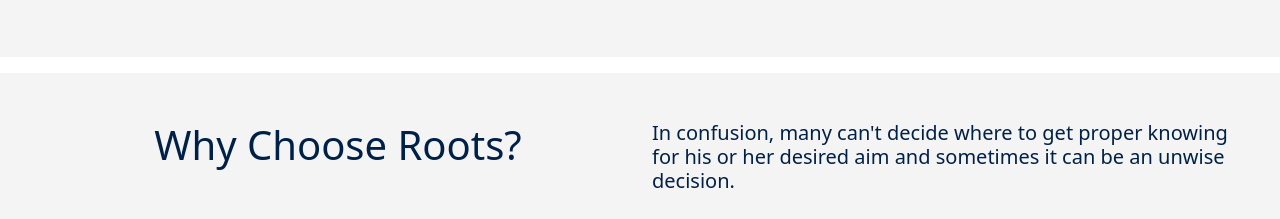
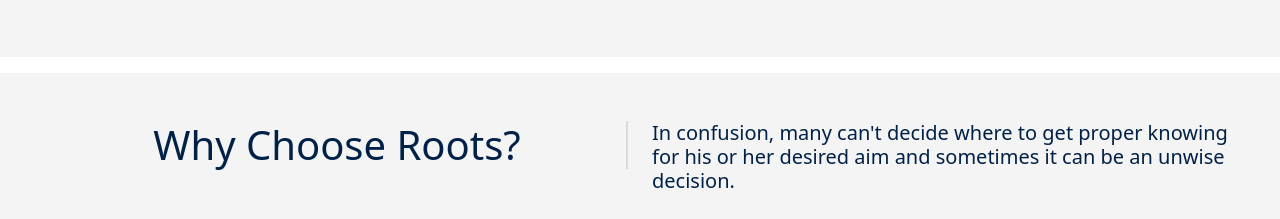
Before and after one commit to fahimshahrairakash03/roots-client, a React (Create React App) app: page / in a window 1280 px wide. Shown: the part 1980-2199 px from the top of the page. Built offline with nearby package versions, Linux system fonts and the light colour scheme; no server answers.

Commit message:
ui updated1

```diff
--- a/src/pages/Services/ServiceCard.js
+++ b/src/pages/Services/ServiceCard.js
@@ -18,7 +18,11 @@
           <div className="foo">
             <PhotoView src={service.img}>
               <img
-                style={{ height: "200px", borderRadius: "20px" }}
+                style={{
+                  height: "200px",
+                  width: "200px",
+                  borderRadius: "20px",
+                }}
                 src={service.img}
                 alt=""
               />
--- a/src/pages/shared/Information/Information.css
+++ b/src/pages/shared/Information/Information.css
@@ -9,3 +9,11 @@
 .text-color {
   color: #002147;
 }
+.info-text {
+  border-right: 2px solid rgb(221, 217, 217);
+}
+@media screen and (max-width: 800px) {
+  .info-text {
+    border-right: none;
+  }
+}
--- a/src/pages/shared/Information/Information.js
+++ b/src/pages/shared/Information/Information.js
@@ -8,7 +8,7 @@
     <div className=" information p-5">
       <div className="text-center info-heading row ">
         <div className="col-md-12 col-lg-6">
-          <h1 className="mb-3">Why Choose Roots?</h1>
+          <h1 className="mb-3 info-text">Why Choose Roots?</h1>
         </div>
         <div className="col-md-12 col-lg-6">
           <h5 className=" fw-normal text-md-center text-lg-start ">
```
